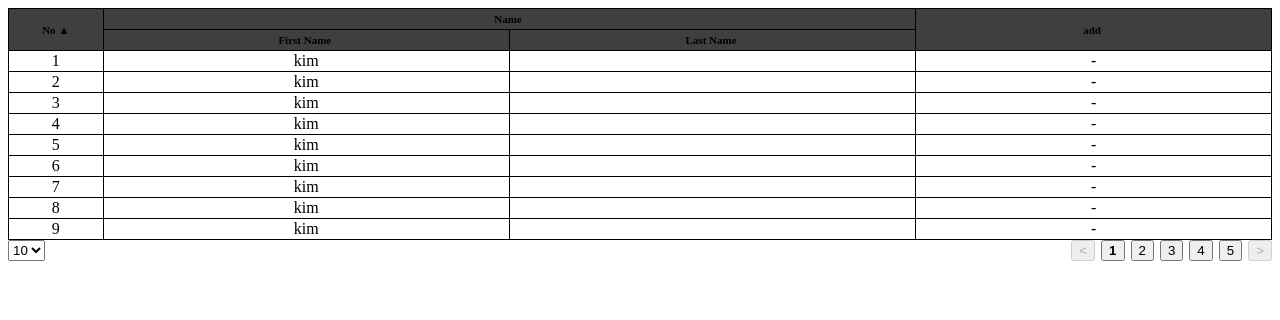
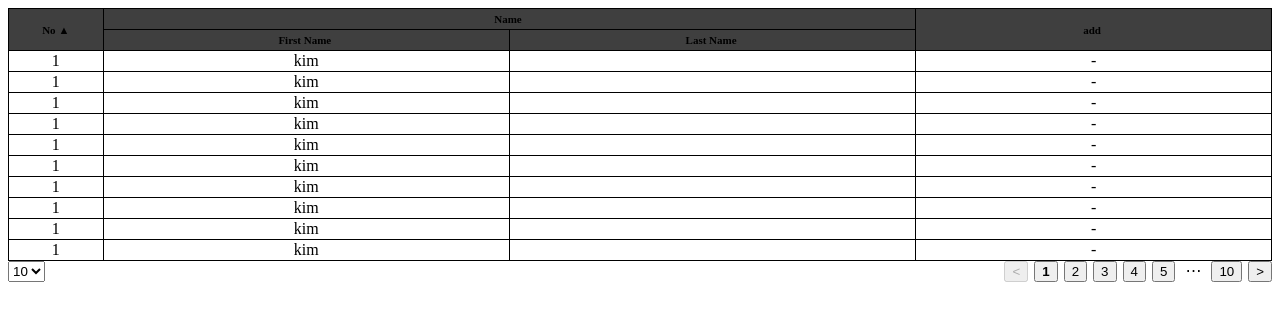
Before and after one commit to novice1993/rex-web-table, a React (Vite) app: page / in a window 1280 px wide. Shown: the top 320 px of the page. Built offline with nearby package versions, Linux system fonts and the light colour scheme.

Commit message:
[fix] 페이지네이션 오류 수정
Desc
- 테이블 페이지네이션 관련 오류 수정 (totalPageNum 이 7 이하일 때, 페이지 번호가 잘못 표시되던 문제)

```diff
--- a/src/App.tsx
+++ b/src/App.tsx
@@ -24,6 +24,95 @@ const dummyData: Array<Example> = [
   { No: 7, firstName: "kim", add: "-" },
   { No: 8, firstName: "kim", add: "-" },
   { No: 9, firstName: "kim", add: "-" },
+  { No: 1, firstName: "kim", add: "-" },
+  { No: 2, firstName: "kim", add: "-" },
+  { No: 3, firstName: "kim", add: "-" },
+  { No: 4, firstName: "kim", add: "-" },
+  { No: 5, firstName: "kim", add: "-" },
+  { No: 6, firstName: "kim", add: "-" },
+  { No: 7, firstName: "kim", add: "-" },
+  { No: 8, firstName: "kim", add: "-" },
+  { No: 9, firstName: "kim", add: "-" },
+  { No: 1, firstName: "kim", add: "-" },
+  { No: 2, firstName: "kim", add: "-" },
+  { No: 3, firstName: "kim", add: "-" },
+  { No: 4, firstName: "kim", add: "-" },
+  { No: 5, firstName: "kim", add: "-" },
+  { No: 6, firstName: "kim", add: "-" },
+  { No: 7, firstName: "kim", add: "-" },
+  { No: 8, firstName: "kim", add: "-" },
+  { No: 9, firstName: "kim", add: "-" },
+  { No: 8, firstName: "kim", add: "-" },
+  { No: 9, firstName: "kim", add: "-" },
+  { No: 1, firstName: "kim", add: "-" },
+  { No: 2, firstName: "kim", add: "-" },
+  { No: 3, firstName: "kim", add: "-" },
+  { No: 4, firstName: "kim", add: "-" },
+  { No: 5, firstName: "kim", add: "-" },
+  { No: 6, firstName: "kim", add: "-" },
+  { No: 7, firstName: "kim", add: "-" },
+  { No: 8, firstName: "kim", add: "-" },
+  { No: 9, firstName: "kim", add: "-" },
+  { No: 8, firstName: "kim", add: "-" },
+  { No: 9, firstName: "kim", add: "-" },
+  { No: 1, firstName: "kim", add: "-" },
+  { No: 2, firstName: "kim", add: "-" },
+  { No: 3, firstName: "kim", add: "-" },
+  { No: 4, firstName: "kim", add: "-" },
+  { No: 5, firstName: "kim", add: "-" },
+  { No: 6, firstName: "kim", add: "-" },
+  { No: 7, firstName: "kim", add: "-" },
+  { No: 8, firstName: "kim", add: "-" },
+  { No: 9, firstName: "kim", add: "-" },
+  { No: 6, firstName: "kim", add: "-" },
+  { No: 7, firstName: "kim", add: "-" },
+  { No: 8, firstName: "kim", add: "-" },
+  { No: 9, firstName: "kim", add: "-" },
+  { No: 8, firstName: "kim", add: "-" },
+  { No: 9, firstName: "kim", add: "-" },
+  { No: 1, firstName: "kim", add: "-" },
+  { No: 7, firstName: "kim", add: "-" },
+  { No: 8, firstName: "kim", add: "-" },
+  { No: 9, firstName: "kim", add: "-" },
+  { No: 8, firstName: "kim", add: "-" },
+  { No: 9, firstName: "kim", add: "-" },
+  { No: 1, firstName: "kim", add: "-" },
+  { No: 9, firstName: "kim", add: "-" },
+  { No: 1, firstName: "kim", add: "-" },
+  { No: 7, firstName: "kim", add: "-" },
+  { No: 8, firstName: "kim", add: "-" },
+  { No: 9, firstName: "kim", add: "-" },
+  { No: 8, firstName: "kim", add: "-" },
+  { No: 9, firstName: "kim", add: "-" },
+  { No: 1, firstName: "kim", add: "-" },
+  { No: 9, firstName: "kim", add: "-" },
+  { No: 1, firstName: "kim", add: "-" },
+  { No: 7, firstName: "kim", add: "-" },
+  { No: 8, firstName: "kim", add: "-" },
+  { No: 9, firstName: "kim", add: "-" },
+  { No: 8, firstName: "kim", add: "-" },
+  { No: 9, firstName: "kim", add: "-" },
+  { No: 1, firstName: "kim", add: "-" },
+  { No: 9, firstName: "kim", add: "-" },
+  { No: 1, firstName: "kim", add: "-" },
+  { No: 9, firstName: "kim", add: "-" },
+  { No: 1, firstName: "kim", add: "-" },
+  { No: 7, firstName: "kim", add: "-" },
+  { No: 8, firstName: "kim", add: "-" },
+  { No: 9, firstName: "kim", add: "-" },
+  { No: 8, firstName: "kim", add: "-" },
+  { No: 9, firstName: "kim", add: "-" },
+  { No: 1, firstName: "kim", add: "-" },
+  { No: 9, firstName: "kim", add: "-" },
+  { No: 1, firstName: "kim", add: "-" },
+  { No: 9, firstName: "kim", add: "-" },
+  { No: 1, firstName: "kim", add: "-" },
+  { No: 7, firstName: "kim", add: "-" },
+  { No: 8, firstName: "kim", add: "-" },
+  { No: 9, firstName: "kim", add: "-" },
+  { No: 8, firstName: "kim", add: "-" },
+  { No: 9, firstName: "kim", add: "-" },
+  { No: 1, firstName: "kim", add: "-" },
 ];
 
 const columns: ColumnDef<Example>[] = [
--- a/src/util/footer.util.ts
+++ b/src/util/footer.util.ts
@@ -60,7 +60,7 @@ export const generatePageNumbers = (
 
   /* When the total number of pages is 7 or less */
   if (totalPageNum <= 7) {
-    return Array.from(createStartPages(5));
+    return Array.from(createStartPages(totalPageNum));
   }
 
   /* When the total number of pages is 8 or more */
```
